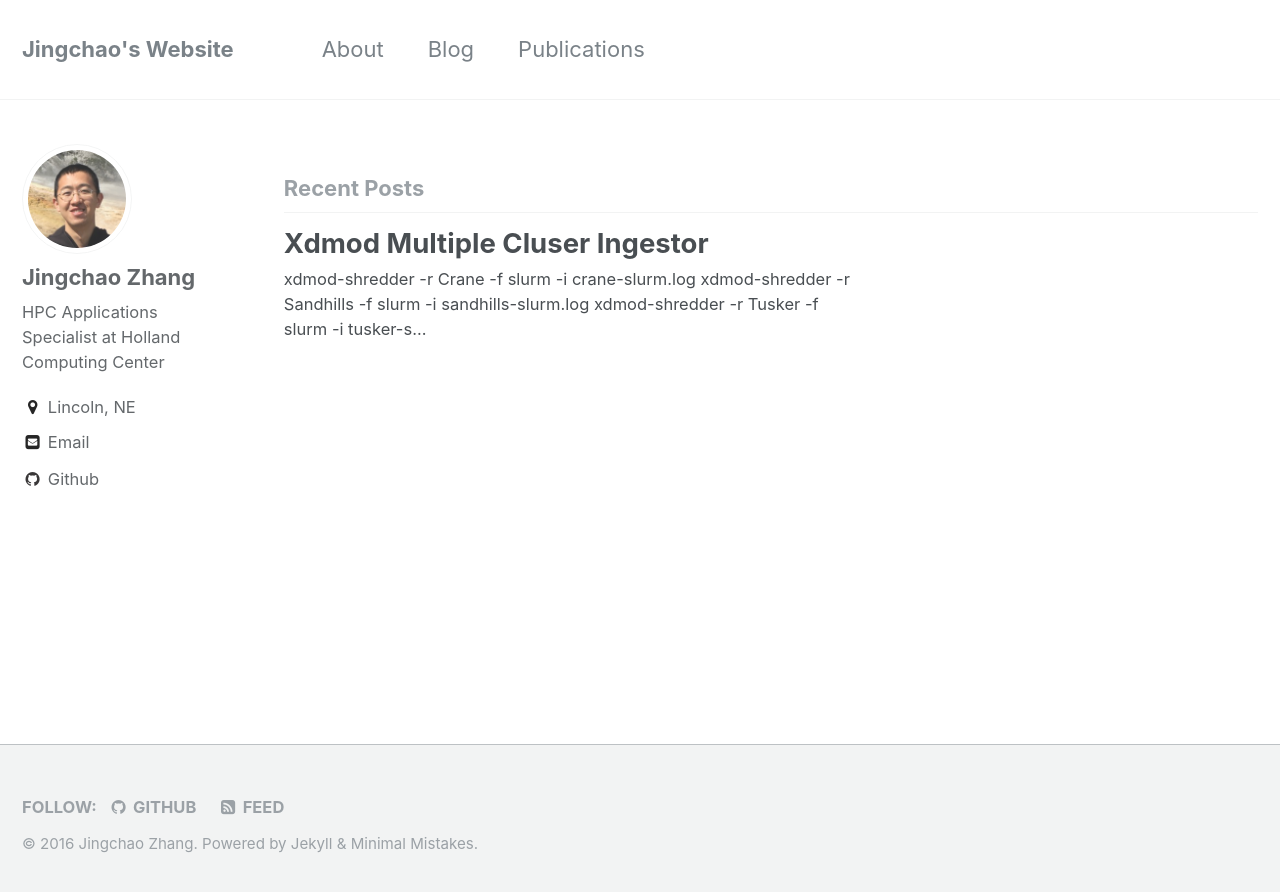
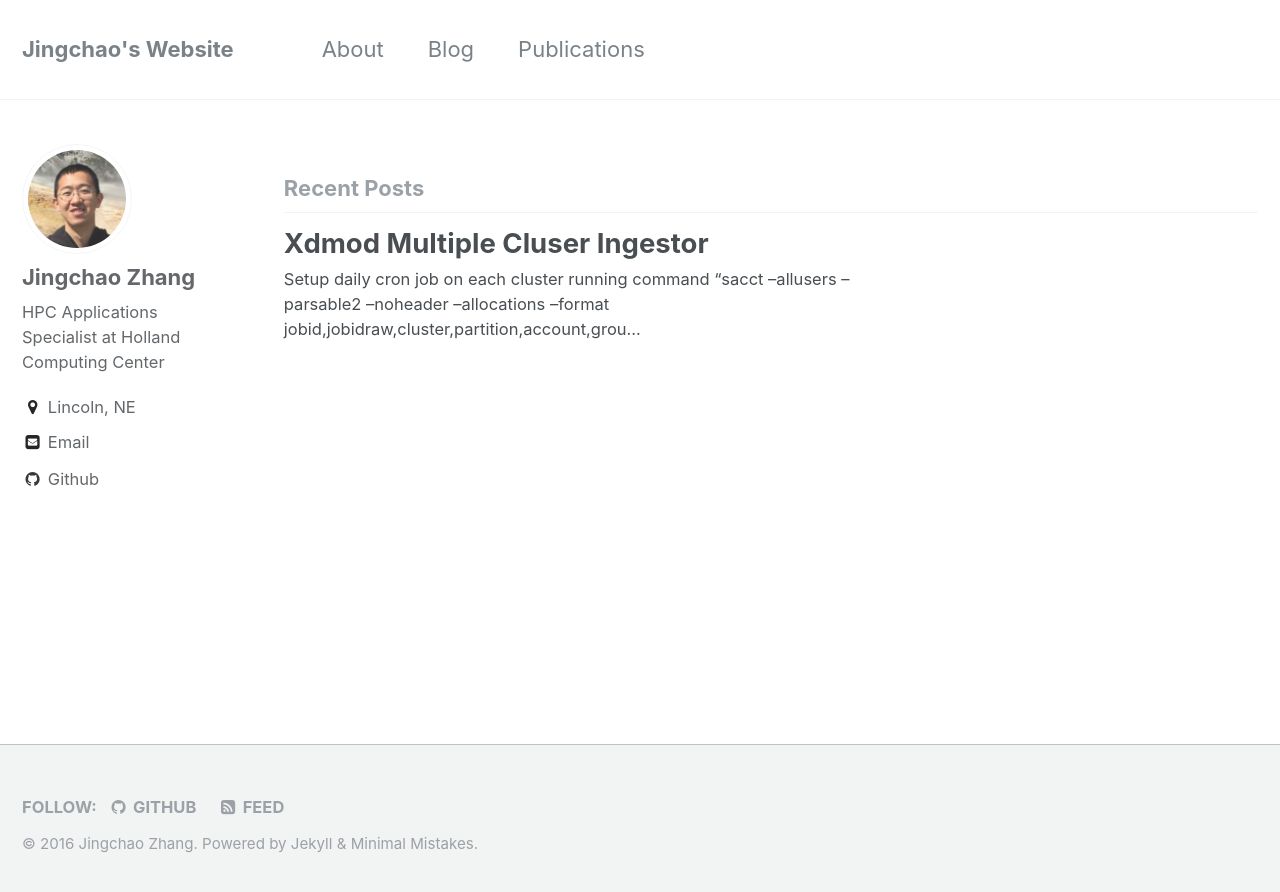
Before and after one commit to JingchaoZhang/JingchaoZhang.github.io, a Jekyll site: the page built from index.html, in a window 1280 px wide. Shown: the top 892 px of the page. Built offline with Jekyll 4.4.1, drawn with Linux system fonts in a browser that asks for light colours; the list of posts is cut into pages by our own code.

Commit message:
Update 2016-07-20-XDMoD-multiple-cluser-ingestor.md

```diff
--- a/_posts/2016-07-20-XDMoD-multiple-cluser-ingestor.md
+++ b/_posts/2016-07-20-XDMoD-multiple-cluser-ingestor.md
@@ -3,6 +3,8 @@ layout: single
 author_profile: false
 ---
 
+Setup daily cron job on each cluster running command "sacct --allusers --parsable2 --noheader --allocations --format jobid,jobidraw,cluster,partition,account,group,gid,user,uid,submit,eligible,start,end,elapsed,exitcode,state,nnodes,ncpus,reqcpus,reqmem,timelimit,nodelist,jobname --state CANCELLED,COMPLETED,FAILED,NODE_FAIL,PREEMPTED,TIMEOUT --starttime 2016-10-30T00:00:00 > sandhills-slurm.log".
+Push results to XDMoD VM.
 xdmod-shredder -r Crane -f slurm -i crane-slurm.log
 xdmod-shredder -r Sandhills -f slurm -i sandhills-slurm.log
 xdmod-shredder -r Tusker -f slurm -i tusker-slurm.log
```
